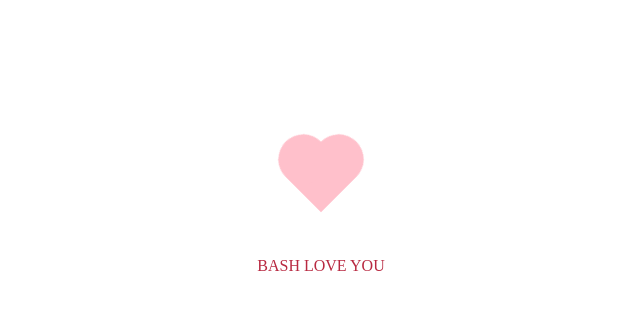
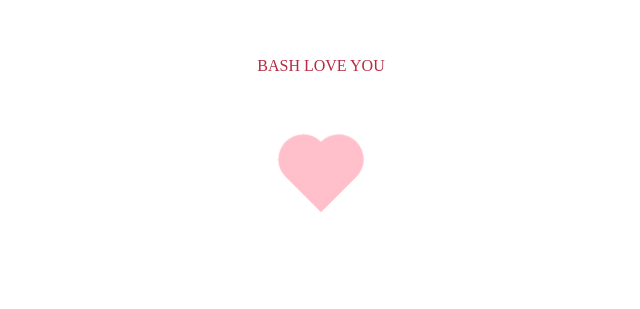
Before and after one commit to BashhDev/Heartbeat, a plain HTML site: page index.html in a window 1280 px wide. Shown: the part 223-532 px from the top of the page, without its empty margins (319-959 px from the left). Drawn offline with Linux system fonts and the light colour scheme.

Commit message:
positioning

```diff
--- a/style.css
+++ b/style.css
@@ -14,7 +14,7 @@
 
 .back p {
   text-align: center;
-  margin-top: 60vh;
+  margin-top: 35vh;
   text-transform: uppercase;
   color: rgb(184, 41, 65);
 }
```
